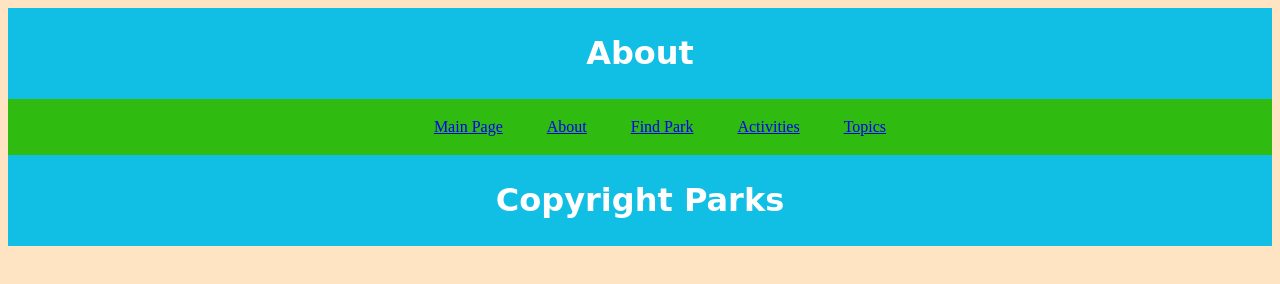
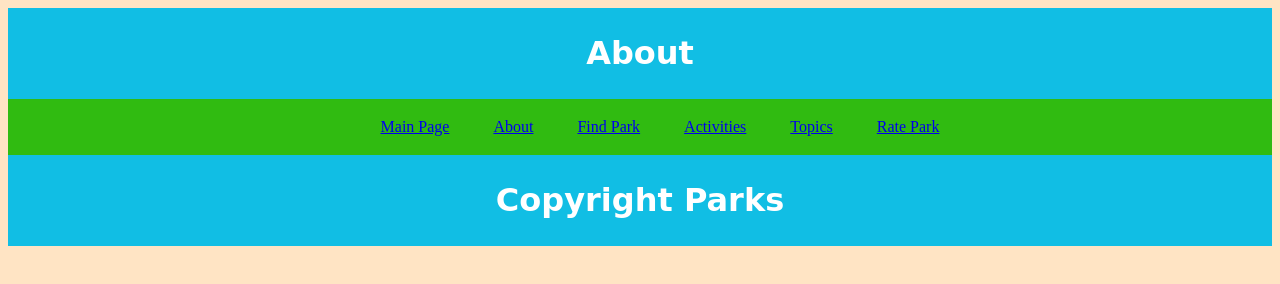
Before and after one commit to RishabhMakkar/INST377-FInalProject-NationalParks, a website: page public/About.html in a window 1280 px wide. Drawn offline with Linux system fonts and the light colour scheme.

```diff
--- a/public/About.html
+++ b/public/About.html
@@ -17,6 +17,7 @@
             <ul><a href="FindPark.html">Find Park</a></ul>
             <ul><a href="FindParkByActivity.html">Activities</a></ul>
             <ul><a href="FindParkByTopic.html">Topics</a></ul>
+            <ul><a href="RatePark.html">Rate Park</a></ul>
         </nav>
 
     <footer id="headerfooter">
```
Also changed, not shown: public/FindParkByActivity.html (+1 -0 lines), public/MainPage.html (+1 -0 lines), public/RatePark.html (+1 -0 lines).
